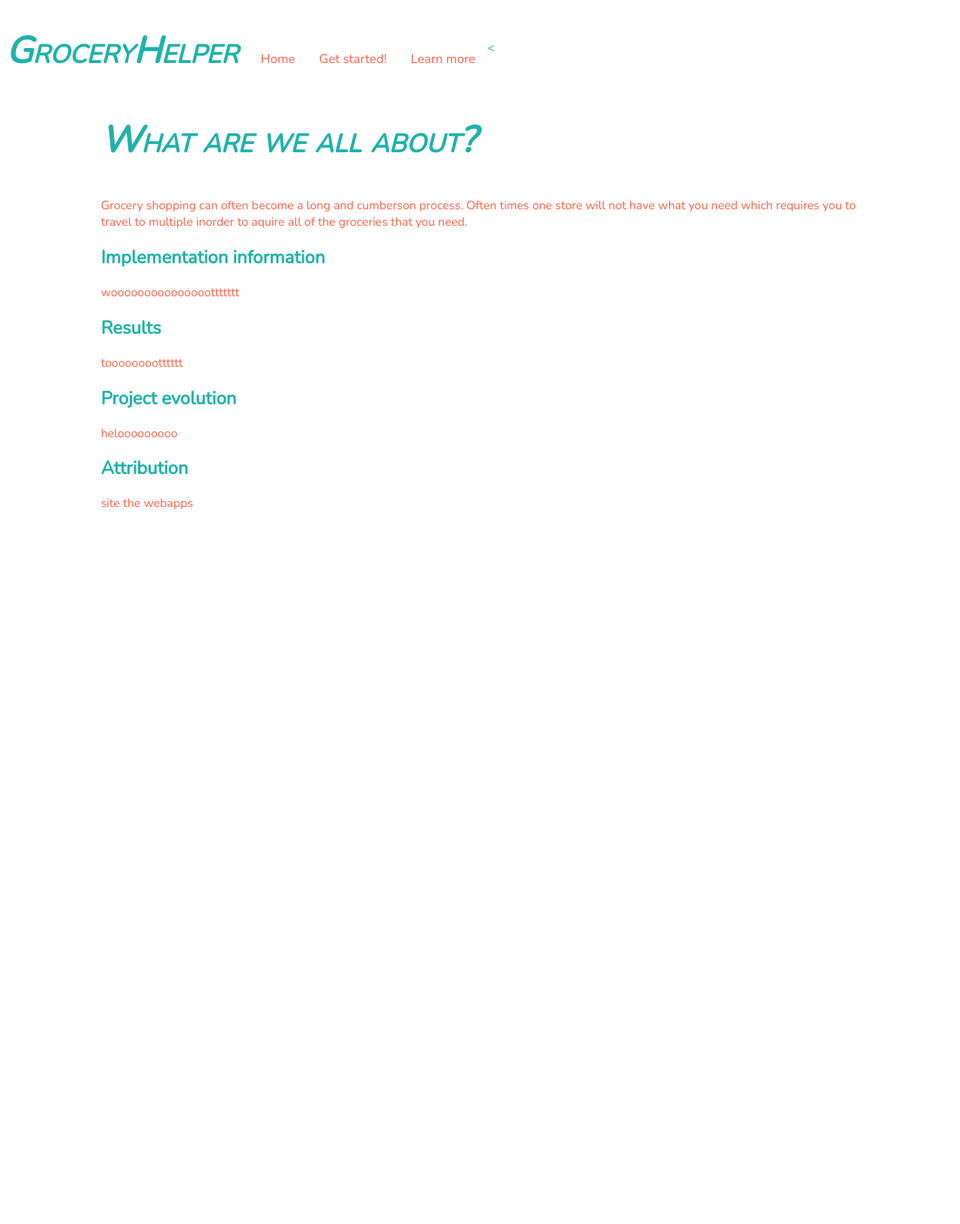
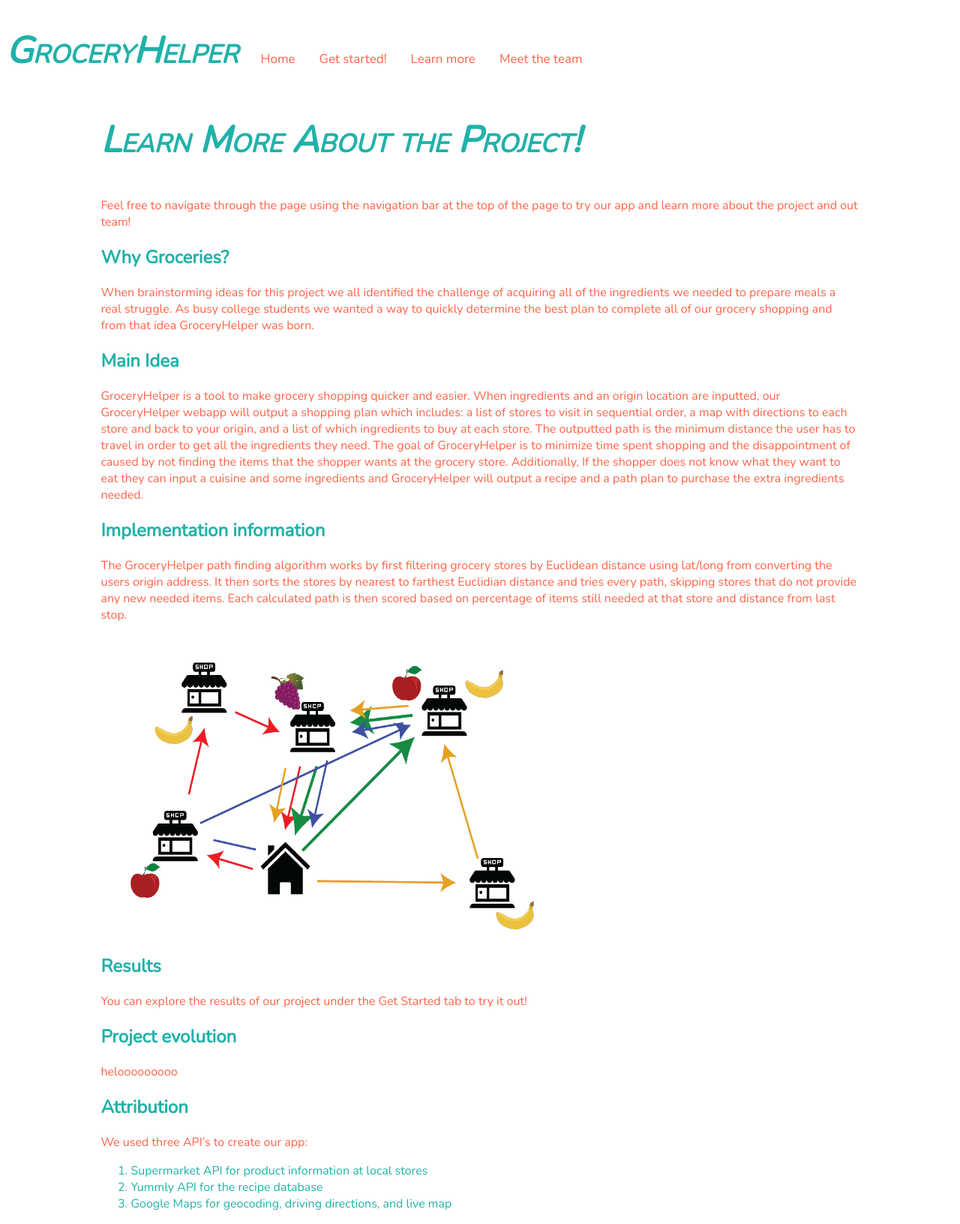
Before and after one commit to kylecombes/GroceryHelper, a Flask app: template templates/about_team.html in a window 1280 px wide. Shown: the whole page at 75% size. Before the commit the page ends 679 px from the top, so only its background shows below. Run offline with Flask 2, Linux system fonts and the light colour scheme; the template is opened without the code that fills it, so the values that code supplies are empty.

Commit message:
added pages to website and got output working displaying the stops is still wierd

```diff
--- a/templates/about_team.html
+++ b/templates/about_team.html
@@ -21,22 +21,64 @@
       </ul> -->
       <a href="http://127.0.0.1:5000/">Home</a>
       <a href="http://127.0.0.1:5000/app">Get started!</a>
-      <a href="http://127.0.0.1:5000/about_team">Learn more</a><
+      <a href="http://127.0.0.1:5000/about_project">Learn more</a>
+      <a href="http://127.0.0.1:5000/about_us">Meet the team</a>
    </div>
 
 </div>
 <div id = "content">
-    <h1>What are we all about?</h1>
-    <p>Grocery shopping can often become a long and cumberson process. Often times one store will not have what you need
-      which requires you to travel to multiple inorder to aquire all of the groceries that you need.
-    <form action="/about_team" method="post">
+<form action="/about_project" method="post">
+    <h1>Learn More About the Project!</h1>
+    <p>Feel free to navigate through the page using the navigation bar at the top of the page to try our app
+      and learn more about the project and out team!</p>
+
+    <h2>Why Groceries?</h2>
+
+    <p>When brainstorming ideas for this project we all identified the challenge of
+      acquiring all of the ingredients we needed to prepare meals a real struggle.
+      As busy college students we wanted a way to quickly determine the best plan to
+      complete all of our grocery shopping and from that idea GroceryHelper was born.
+    </p>
+
+    <h2> Main Idea</h2>
+    <p>GroceryHelper is a tool to make grocery shopping quicker and easier. When ingredients
+      and an origin location are inputted, our GroceryHelper webapp will output a shopping plan
+      which includes: a list of stores to visit in sequential order, a map with directions to
+      each store and back to your origin, and a list of which ingredients to buy at each store.
+      The outputted path is the minimum distance the user has to travel in order to get all the
+      ingredients they need. The goal of GroceryHelper is to minimize time spent shopping and the
+      disappointment of caused by not finding the items that the shopper wants at the grocery store.
+      Additionally, If the shopper does not know what they want to eat they can input a cuisine and
+      some ingredients and GroceryHelper will output a recipe and a path plan to purchase the extra
+      ingredients needed.</p>
+
     <h2>Implementation information</h2>
-    <p>wooooooooooooooottttttt</p>
+
+    <p>The GroceryHelper path finding algorithm works by first filtering grocery stores by Euclidean
+      distance using lat/long from converting the users origin address. It then sorts the stores by
+      nearest to farthest Euclidian distance and tries every path, skipping stores that do not provide
+       any new needed items. Each calculated path is then scored based on percentage of items still needed
+       at that store and distance from last stop.</p>
+    <img src="{{ url_for('static', filename='Pres-AI-depiction-01.jpg') }}" id = "description" style="width:600px;height:400px;">
     <h2>Results</h2>
-    <p>tooooooootttttt</p>
+
+    <p>
+      You can explore the results of our project under the Get Started tab to try it out!
+    </p>
+
     <h2>Project evolution</h2>
+
     <p>helooooooooo</p>
+
     <h2>Attribution</h2>
-    <p>site the webapps</p>
+
+    <p>We used three API’s to create our app:
+      <ol>
+        <li>Supermarket API for product information at local stores</li>
+        <li>Yummly API for the recipe database</li>
+        <li>Google Maps for geocoding, driving directions, and live map</li>
+      </ol>
+
+    </p>
   </div>
 </html>
--- a/templates/address_input.html
+++ b/templates/address_input.html
@@ -19,7 +19,8 @@
       </ul> -->
       <a href="http://127.0.0.1:5000/">Home</a>
       <a href="http://127.0.0.1:5000/app">Get started!</a>
-      <a href="http://127.0.0.1:5000/about_team">Learn more</a><
+      <a href="http://127.0.0.1:5000/about_project">Learn more</a>
+      <a href="http://127.0.0.1:5000/about_us">Meet the team</a>
    </div>
 
 </div>
--- a/templates/confirm.html
+++ b/templates/confirm.html
@@ -21,7 +21,8 @@
           </ul> -->
           <a href="http://127.0.0.1:5000/">Home</a>
           <a href="http://127.0.0.1:5000/app">Get started!</a>
-          <a href="http://127.0.0.1:5000/about_team">Learn more</a><
+          <a href="http://127.0.0.1:5000/about_project">Learn more</a>
+          <a href="http://127.0.0.1:5000/about_us">Meet the team</a>
        </div>
 
     </div>
@@ -30,7 +31,7 @@
       <h1>Your Grocery Shopping Plan</h1>
 
         <p>From your location, {{location}}, travel to the following stores.</p>
-        <p>{{plan}}</p>
+        <p>{{stops}}</p>
         <iframe src="{{src|safe}}" allowfullscreen
           width="600"
           height="450"
--- a/templates/food_input.html
+++ b/templates/food_input.html
@@ -19,7 +19,8 @@
       </ul> -->
       <a href="http://127.0.0.1:5000/">Home</a>
       <a href="http://127.0.0.1:5000/app">Get started!</a>
-      <a href="http://127.0.0.1:5000/about_team">Learn more</a><
+      <a href="http://127.0.0.1:5000/about_project">Learn more</a>
+      <a href="http://127.0.0.1:5000/about_us">Meet the team</a>
    </div>
 
 </div>
--- a/templates/index.html
+++ b/templates/index.html
@@ -25,7 +25,8 @@
       </ul> -->
       <a href="http://127.0.0.1:5000/">Home</a>
       <a href="http://127.0.0.1:5000/app">Get started!</a>
-      <a href="http://127.0.0.1:5000/about_team">Learn more</a><
+      <a href="http://127.0.0.1:5000/about_project">Learn more</a>
+      <a href="http://127.0.0.1:5000/about_us">Meet the team</a>
    </div>
 
 </div>
--- a/webapp_flask.py
+++ b/webapp_flask.py
@@ -36,12 +36,20 @@ def webapp():
     return render_template('index.html')
     #'The about page'
 
-@app.route('/about_team', methods=['GET','POST'])
+@app.route('/about_project', methods=['GET','POST'])
 def webapp_about():
     if request.method == 'POST':
         #if request.form['index.html']:
         return redirect(url_for('about_team'))
     return render_template('about_team.html')
+    #'The about page'
+
+@app.route('/about_us', methods=['GET','POST'])
+def webapp_about_us():
+    if request.method == 'POST':
+        #if request.form['index.html']:
+        return redirect(url_for('about_us'))
+    return render_template('about_us.html')
     #'The about page'
 
 @app.route('/login', methods=['GET','POST'])
@@ -83,26 +91,15 @@ def getting_food(location=None,stops=None,cuisine=None, src=None):
           ingredients = request.form['ingredients']
           ingredients = ingredients.split(" ")
           ingredients = ", ".join(ingredients) #for word in ingredients])
-          print(ingredients)
-        #   type_check = type(ingredients)
-        #   print(type_check)
+          #print(ingredients)
+
           loc = Location(street_address, city, state, zipcode)
-          print(loc)
+          #print(loc)
           routes = find_routes_given_ingredients(loc, ingredients)
-          plan = routes.get_stops_as_list()
-
-          #try:
-        #   for stop in Tripstop:
-        #       plan = TripStop(None, 'safeway', 'Tacoma', '10 miles', '10')
-        #       print(plan)
-
-          #except Exception as E:
-              #plan = E
-        #   plan = TripStop(None, 'Safeway', 'Tacoma', '10 miles', '10')
-        #   loc = str(street_address + ' ' + city + ', ' + state)
+          stops = routes.get_stops_as_list()
 
           src = Geolocation.get_directions(loc, ["1000 Olin Way", "Boston College"])
-          return render_template('confirm2.html', location=loc, plan=plan,cuisine=cuisine, src=src)
+          return render_template('confirm2.html', location=loc, stops=stops,cuisine=cuisine, src=src)
 
 
       else:
@@ -127,14 +124,14 @@ def getting_address(location=None, stops=None, src=None):
             loc = Location(street_address, city, state, zipcode)
             results = find_routes_given_ingredients(loc, ingredients)
             stops = results.get_stops_as_list()
-
+            print('wut')
+            print(stops)
             # stops = TripStop(None, 'Safeway', 'Tacoma', '10 miles', '10')
             # loc = str(street_address + ' ' + city + ' ' + state)
 
-            src = Geolocation.get_directions(loc, plan)
+            src = Geolocation.get_directions(loc, stops)
 
-
-            return render_template('confirm.html', location=loc, plan=stops, src=src)
+            return render_template('confirm.html', location=loc, stops=stops, src=src)
 
         else:
           error = None
```
Also changed, not shown: templates/about.html (+20 -9 lines), templates/about_us.html (added, +74 -0 lines), templates/confirm2.html (+6 -7 lines), static/Pres-AI-depiction-01.jpg (added), static/cow_elena.jpg (added), static/cow_kyle.jpg (added), static/cow_maggie.jpg (added), static/cow_nina.jpg (added).
